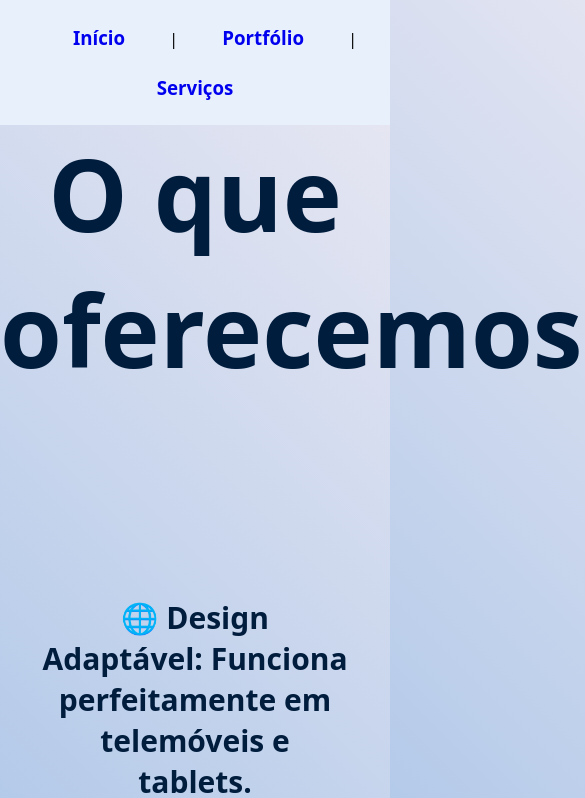
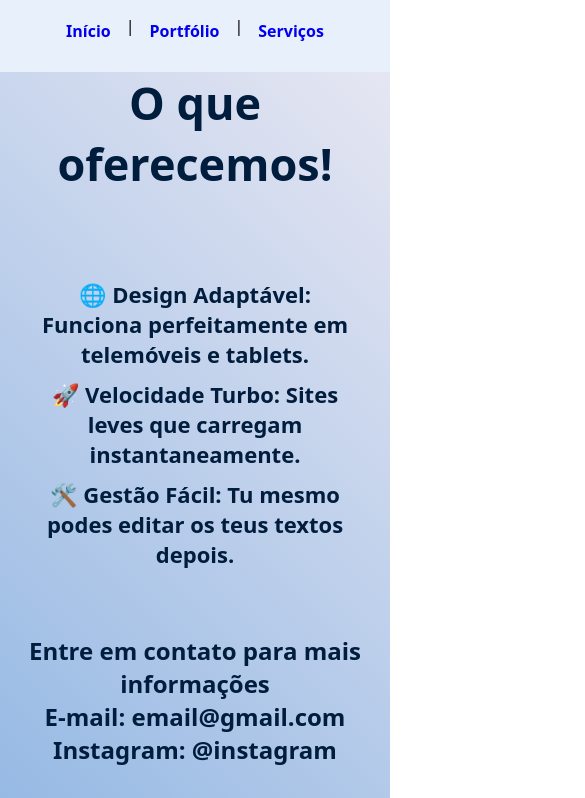
Before and after one commit to MikhaelPaz/venda-de-site, a plain HTML site: page service.html in a window 390 px wide. Shown: the top 798 px of the page, 585 px wide, since content can reach past the window. Drawn offline with Linux system fonts and the light colour scheme.

Commit message:
responsivo

```diff
--- a/service.css
+++ b/service.css
@@ -65,3 +65,47 @@ footer{
 #contact{
     margin-top: 125px;
 }
+
+/* Media Query para Celulares */
+@media (max-width: 768px) {
+
+    /* 1. Ajuste do Menu: Garante que fiquem lado a lado com scroll se faltar espaço */
+    .menu {
+        display: flex;
+        justify-content: center;
+        flex-wrap: wrap; /* Se os itens forem muitos, eles quebram linha suavemente */
+        padding: 15px 10px;
+    }
+
+    h3 {
+        margin: 5px 15px; /* Reduz o espaçamento lateral */
+        font-size: 16px;  /* Diminui a fonte no celular */
+        padding-bottom: 10px;
+    }
+
+    /* 2. Ajuste dos Títulos: O 100px original é muito grande para telas pequenas */
+    h1 {
+        font-size: 45px; /* Reduzido de 100px para caber na tela */
+        padding: 0 15px;
+    }
+
+    .content {
+        font-size: 22px; /* Ajuste proporcional do texto */
+        padding: 0 20px;
+    }
+
+    /* 3. Ajuste de Espaçamentos (Margins) */
+    #desc {
+        margin-top: 80px; /* Menos espaço vazio no topo no celular */
+    }
+
+    #contact {
+        margin-top: 60px;
+    }
+
+    /* 4. Rodapé */
+    footer {
+        flex-direction: column; /* Itens do rodapé um sob o outro se necessário */
+        gap: 10px;
+    }
+}
```
